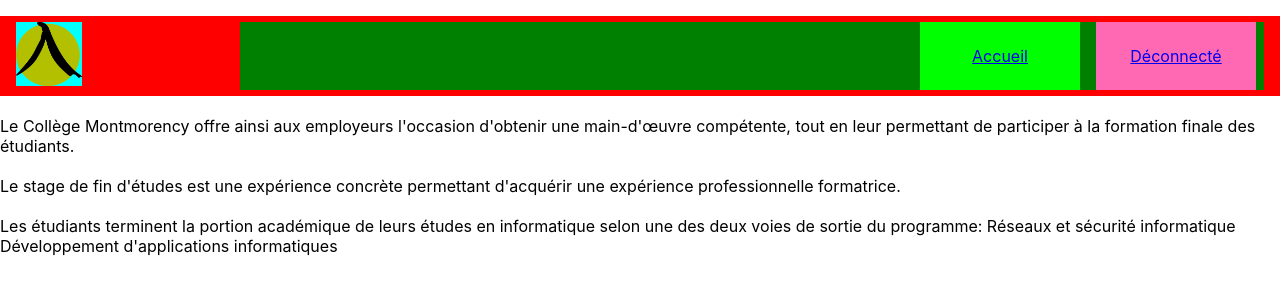
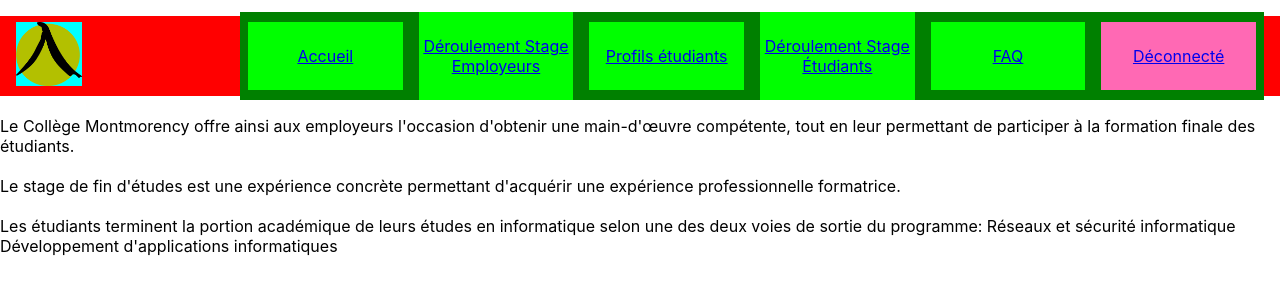
Before and after one commit to Galastique/Projet_Final-Web_et_base_de_donnees, a React (Create React App) app in the folder frontend/: page / in a window 1280 px wide. Shown: the top 300 px of the page. Built offline with nearby package versions, Linux system fonts and the light colour scheme.

Commit message:
ajoût éléments navigation

```diff
--- a/frontend/src/shared/components/Navigation/NavLinks.js
+++ b/frontend/src/shared/components/Navigation/NavLinks.js
@@ -10,9 +10,19 @@ const NavLinks = (props) => {
     return (
         <ul className="nav-links">
             <li>
-        <NavLink to="/" exact>
-          Accueil
-        </NavLink>
+                <NavLink to="/" exact>Accueil</NavLink>
+            </li>
+            <li>
+                <NavLink to="/" exact>Déroulement Stage Employeurs</NavLink>
+            </li>
+            <li>
+                <NavLink to="/" exact>Profils étudiants</NavLink>
+            </li>
+            <li>
+                <NavLink to="/" exact>Déroulement Stage Étudiants</NavLink>
+            </li>
+            <li>
+                <NavLink to="/" exact>FAQ</NavLink>
             </li>
             {auth.isLoggedIn && (
                 <li>
```
Lines whose indentation alone changed are shown as unchanged.
